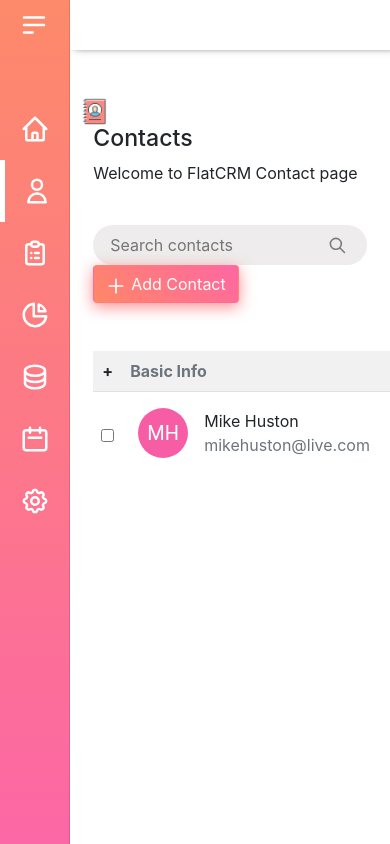
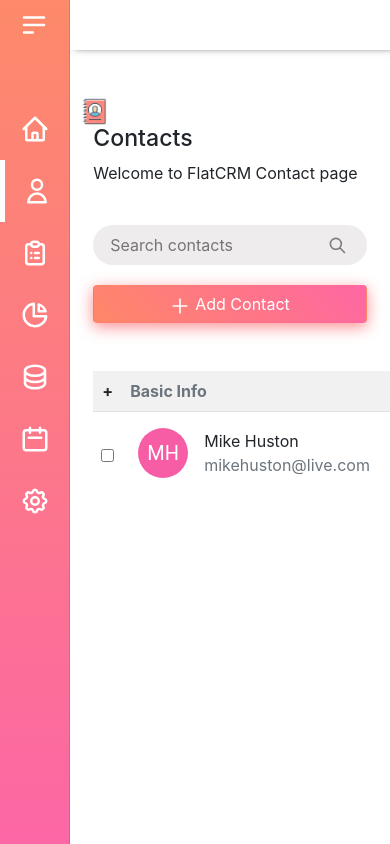
Before and after one commit to vishal-rathod-07/Contact-List-App, a React (Create React App) app: page / in a window 390 px wide. Built offline with nearby package versions, Linux system fonts and the light colour scheme.

Commit message:
style: contact button styles added for small devices

```diff
--- a/src/components/ContactButton/contactbutton.scss
+++ b/src/components/ContactButton/contactbutton.scss
@@ -2,6 +2,11 @@
   background: linear-gradient(45deg, #ff8767, #fe67a3);
   box-shadow: 0 4px 15px 0 rgba(252, 104, 110, 0.75);
   color: white;
+
+  @media screen and (max-width: 767px) {
+    width: 100%;
+    margin-top: 20px;
+  }
 
   .edit-icon {
     height: 20px !important;
```
